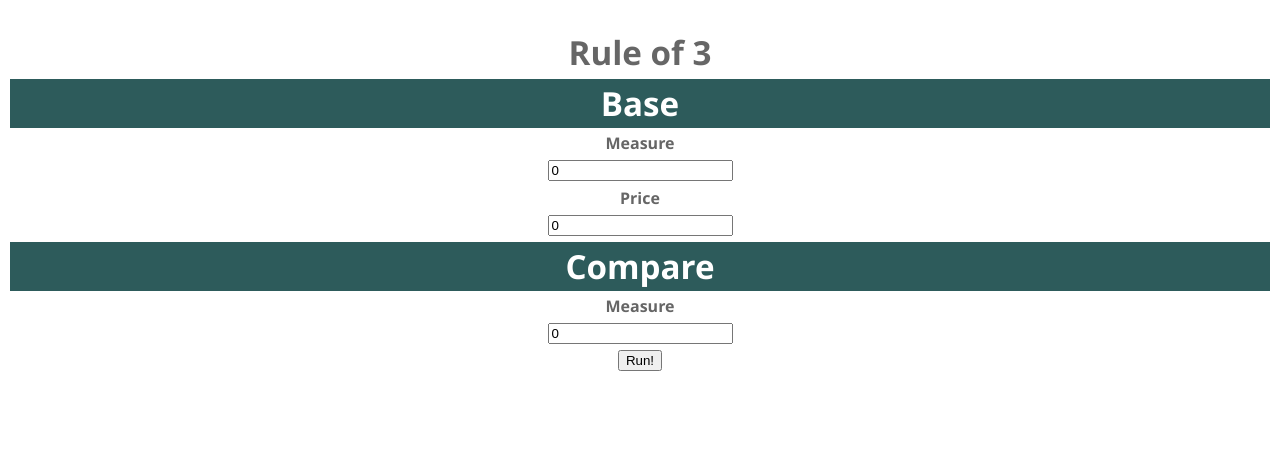
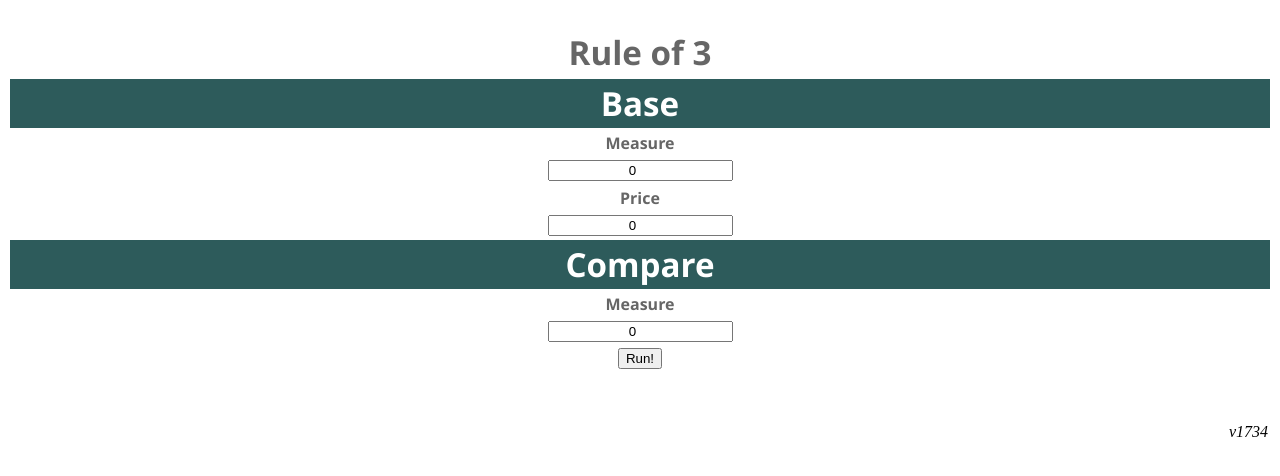
Before and after one commit to weslleynascimento/R3, a plain HTML site: page index.html in a window 1280 px wide. Drawn offline with nearby package versions, Linux system fonts and the light colour scheme.

Commit message:
Fields to accept only number

```diff
--- a/index.html
+++ b/index.html
@@ -3,7 +3,6 @@
 
 
   <meta content="text/html;  charset=utf-8" http-equiv="content-type"><title>R3</title></head><body>
-
 <script type="text/javascript" src="https://ajax.googleapis.com/ajax/libs/jquery/3.1.0/jquery.min.js"></script>
 <script type="text/javascript">
 
@@ -48,15 +47,17 @@ of 3</big></big></big></big></span></b></td>
       <td style="vertical-align: top;"><b style=""><span style="font-size: 12pt; font-family: &quot;Segoe UI&quot;,&quot;sans-serif&quot;; color: rgb(102, 102, 102);">Measure</span></b></td>
     </tr>
     <tr align="center">
-      <td style="vertical-align: top;"><input tabindex="1" value="0" name="btMeasureBase" id="btMeasureBase"></td>
+      <td style="vertical-align: top;"><input style="text-align: center;" tabindex="1" value="0" name="btMeasureBase" id="btMeasureBase" pattern="[0-9]" type="number"></td>
     </tr>
     <tr align="center">
       <td style="vertical-align: top;"><b style=""><span style="font-size: 12pt; font-family: &quot;Segoe UI&quot;,&quot;sans-serif&quot;; color: rgb(102, 102, 102);">Price</span></b></td>
     </tr>
     <tr align="center">
-      <td style="vertical-align: top;"><input tabindex="2" value="0" name="btPriceBase" id="btPriceBase"></td>
-    </tr>
-    <tr style="color: white;">
+      <td style="vertical-align: top;"><input style="text-align: center;" tabindex="2" value="0" name="btPriceBase" id="btPriceBase" pattern="[0-9]&gt;&lt;/td&gt;
+
+    &lt;/tr&gt;
+
+    &lt;tr style=" color:="" white;="" type="number"> </td>
     </tr>
     <tr style="color: white;" align="center">
       <td style="vertical-align: top; background-color: rgb(45, 91, 91);"><small><small><small><small><small><small><b style=""><span style="font-size: 12pt; font-family: &quot;Segoe UI&quot;,&quot;sans-serif&quot;;"><big><big><big><big>Compare</big></big></big></big></span></b></small></small></small></small></small></small></td>
@@ -67,7 +68,14 @@ of 3</big></big></big></big></span></b></td>
       </td>
     </tr>
     <tr>
-      <td style="vertical-align: top; text-align: center;"><input tabindex="3" value="0" name="btMeasureCompare" id="btMeasureCompare"> </td>
+      <td style="vertical-align: top; text-align: center;"><input style="text-align: center;" tabindex="3" value="0" name="btMeasureCompare" id="btMeasureCompare" pattern="[0-9]&gt; &lt;/td&gt;
+
+    &lt;/tr&gt;
+
+    &lt;tr&gt;
+
+      &lt;td style=" vertical-align:="" top;="" text-align:="" center;="" type="number"> <br>
+      </td>
     </tr>
     <tr>
       <td style="vertical-align: top; text-align: center;"><input id="mostrar_alert" value="Run!" type="button"> <br>
@@ -84,7 +92,7 @@ of 3</big></big></big></big></span></b></td>
       </td>
     </tr>
     <tr>
-      <td style="vertical-align: top;"><br>
+      <td style="vertical-align: top; text-align: right;"><span style="font-style: italic;">v1734</span><br>
       </td>
     </tr>
   </tbody>
```
